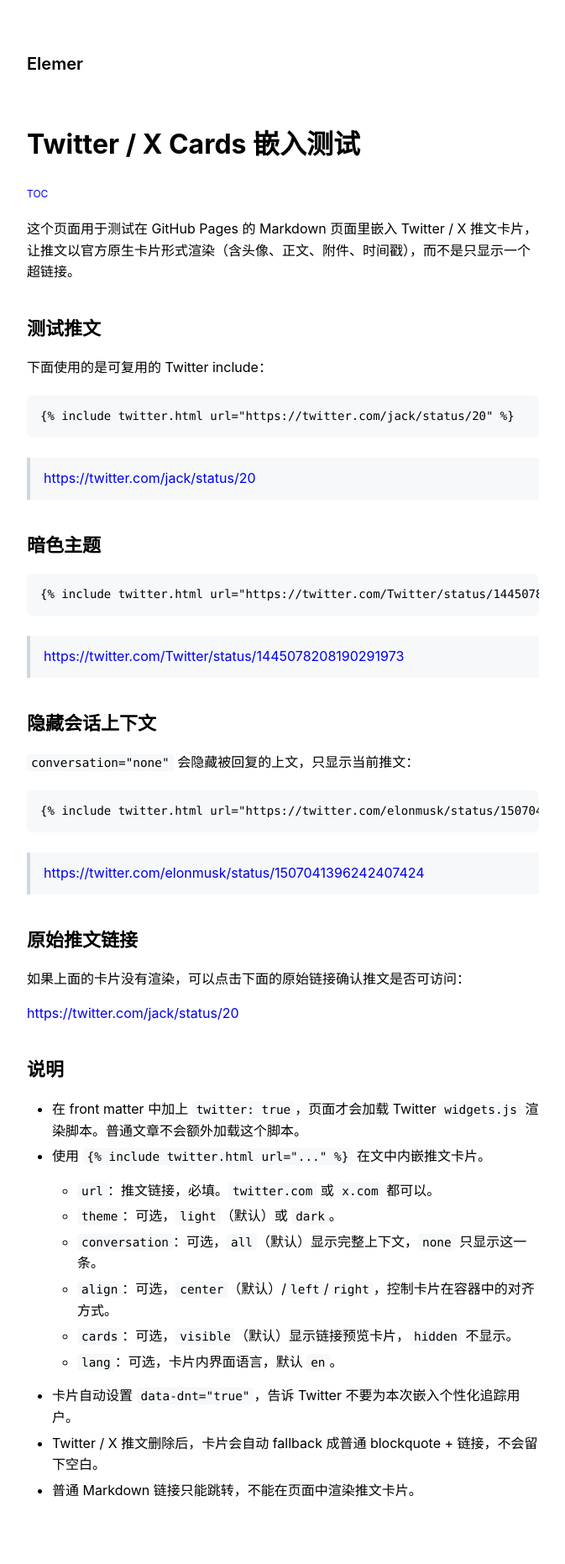
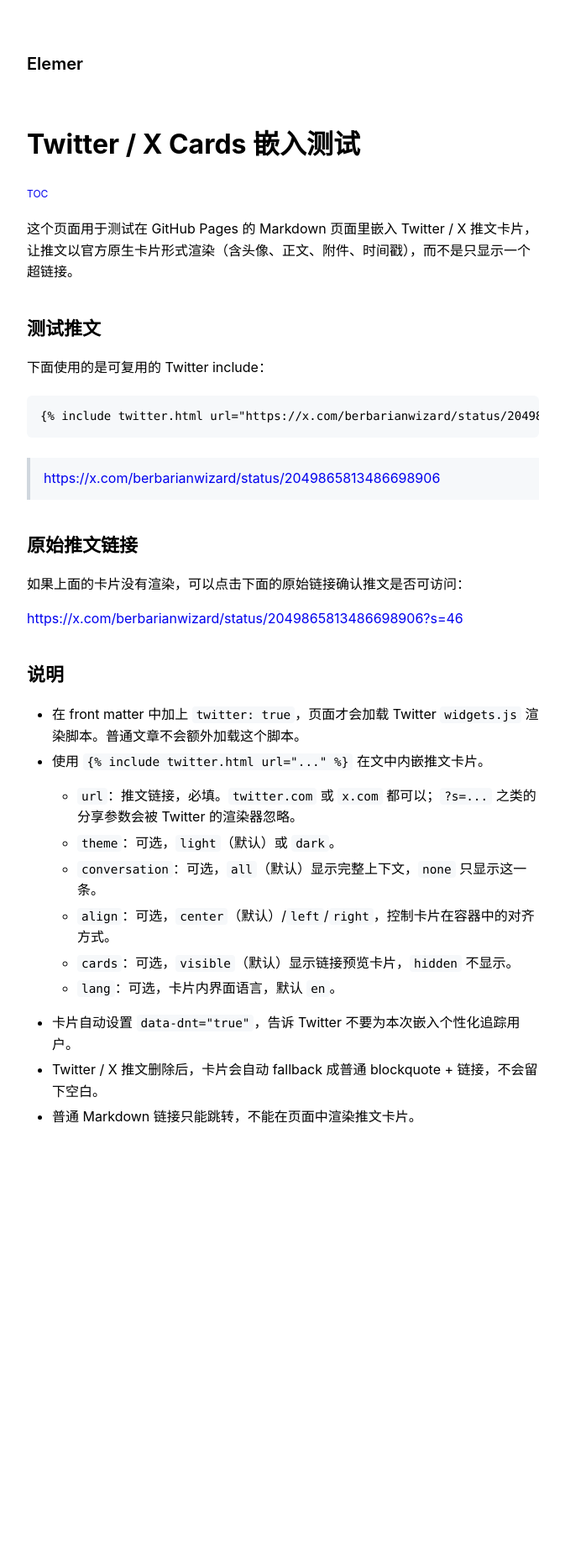
Before and after one commit to elemer1/elemer1.github.io, a Jekyll site: the page built from _markdown/twitter-embed-test.md, in a window 1280 px wide. Shown: the whole page at 84% size, without its empty margins (303-976 px from the left). Built offline with Jekyll 4.4.1, drawn with Linux system fonts in a browser that asks for light colours; comment, search, counter and statistics services are not loaded; after the commit the page ends 1418 px from its top, so only the background shows below that.

Commit message:
Use real tweet as Twitter embed test fixture

````diff
--- a/_markdown/twitter-embed-test.md
+++ b/_markdown/twitter-embed-test.md
@@ -12,40 +12,22 @@ twitter: true
 下面使用的是可复用的 Twitter include：
 
 ```liquid
-{% raw %}{% include twitter.html url="https://twitter.com/jack/status/20" %}{% endraw %}
+{% raw %}{% include twitter.html url="https://x.com/berbarianwizard/status/2049865813486698906" %}{% endraw %}
 ```
 
-{% include twitter.html url="https://twitter.com/jack/status/20" %}
-
-## 暗色主题
-
-```liquid
-{% raw %}{% include twitter.html url="https://twitter.com/Twitter/status/1445078208190291973" theme="dark" %}{% endraw %}
-```
-
-{% include twitter.html url="https://twitter.com/Twitter/status/1445078208190291973" theme="dark" %}
-
-## 隐藏会话上下文
-
-`conversation="none"` 会隐藏被回复的上文，只显示当前推文：
-
-```liquid
-{% raw %}{% include twitter.html url="https://twitter.com/elonmusk/status/1507041396242407424" conversation="none" %}{% endraw %}
-```
-
-{% include twitter.html url="https://twitter.com/elonmusk/status/1507041396242407424" conversation="none" %}
+{% include twitter.html url="https://x.com/berbarianwizard/status/2049865813486698906" %}
 
 ## 原始推文链接
 
 如果上面的卡片没有渲染，可以点击下面的原始链接确认推文是否可访问：
 
-[https://twitter.com/jack/status/20](https://twitter.com/jack/status/20)
+[https://x.com/berbarianwizard/status/2049865813486698906?s=46](https://x.com/berbarianwizard/status/2049865813486698906?s=46)
 
 ## 说明
 
 - 在 front matter 中加上 `twitter: true`，页面才会加载 Twitter `widgets.js` 渲染脚本。普通文章不会额外加载这个脚本。
 - 使用 `{% raw %}{% include twitter.html url="..." %}{% endraw %}` 在文中内嵌推文卡片。
-  - `url`：推文链接，必填。`twitter.com` 或 `x.com` 都可以。
+  - `url`：推文链接，必填。`twitter.com` 或 `x.com` 都可以；`?s=...` 之类的分享参数会被 Twitter 的渲染器忽略。
   - `theme`：可选，`light`（默认）或 `dark`。
   - `conversation`：可选，`all`（默认）显示完整上下文，`none` 只显示这一条。
   - `align`：可选，`center`（默认）/`left`/`right`，控制卡片在容器中的对齐方式。
````
